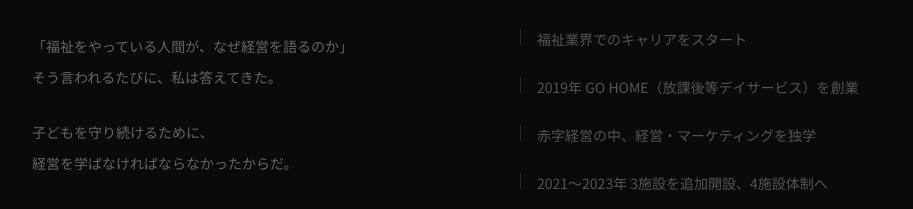
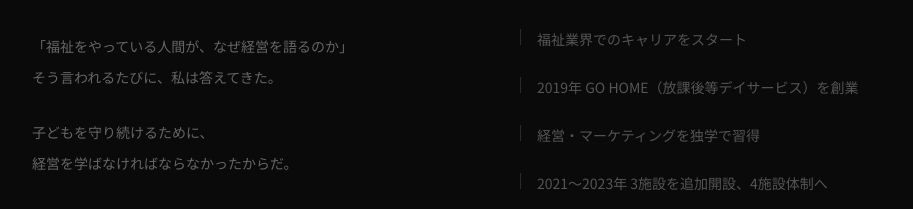
Before and after one commit to go-group-shizuoka/go-group-consul, a Next.js app: page / in a window 1280 px wide. Shown: the part 8105-8314 px from the top of the page, without its empty margins (64-977 px from the left). Built offline with nearby package versions, Linux system fonts and the light colour scheme.

Commit message:
Fix: remove incorrect 赤字経営 from career history

```diff
--- a/components/sections/RepresentativeSection.tsx
+++ b/components/sections/RepresentativeSection.tsx
@@ -2,7 +2,7 @@
   "静岡県出身",
   "福祉業界でのキャリアをスタート",
   "2019年 GO HOME（放課後等デイサービス）を創業",
-  "赤字経営の中、経営・マーケティングを独学",
+  "経営・マーケティングを独学で習得",
   "2021〜2023年 3施設を追加開設、4施設体制へ",
   "2024年 自社DXシステム開発に着手",
   "現在 4施設を運営しながら経営コンサルティングも展開",
```
